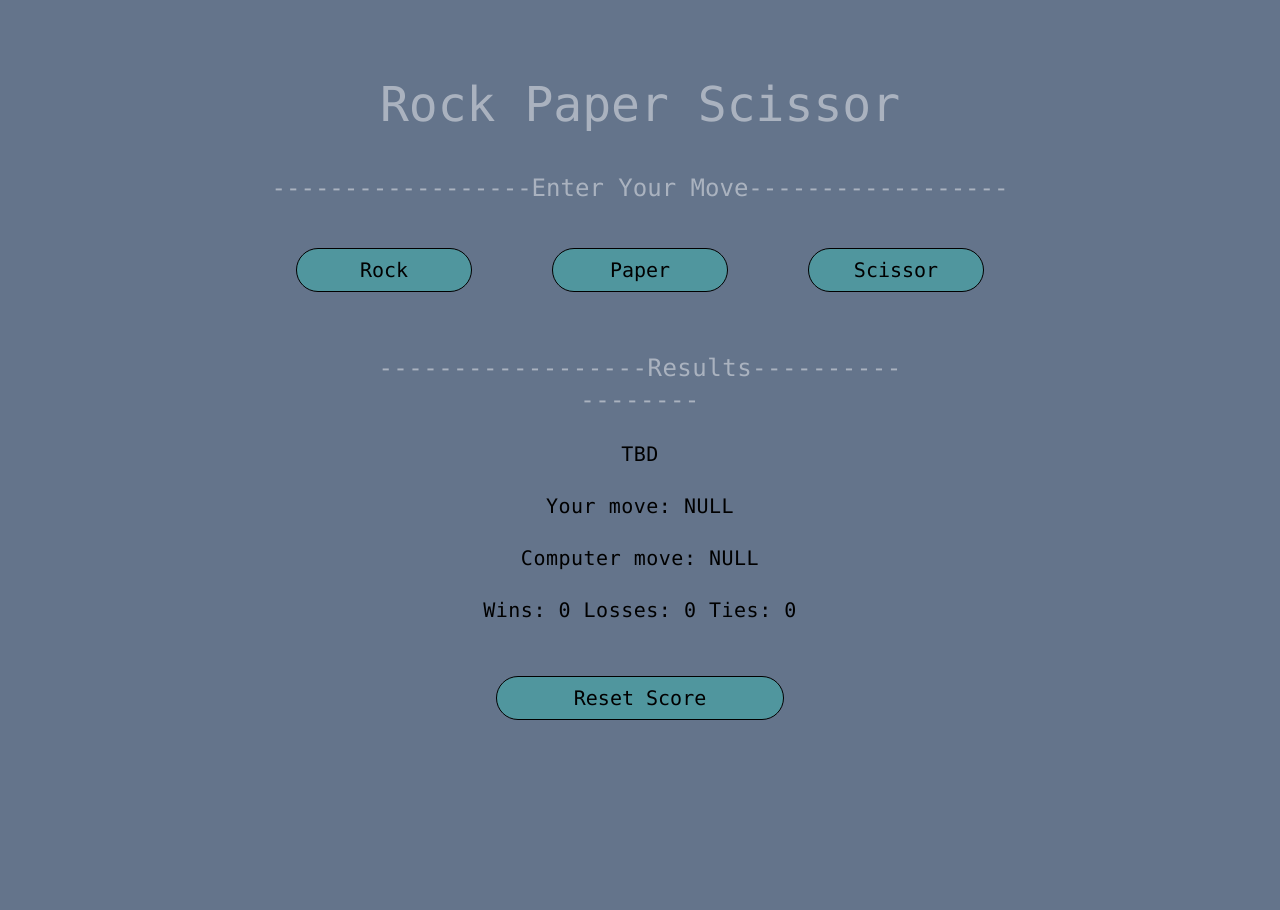
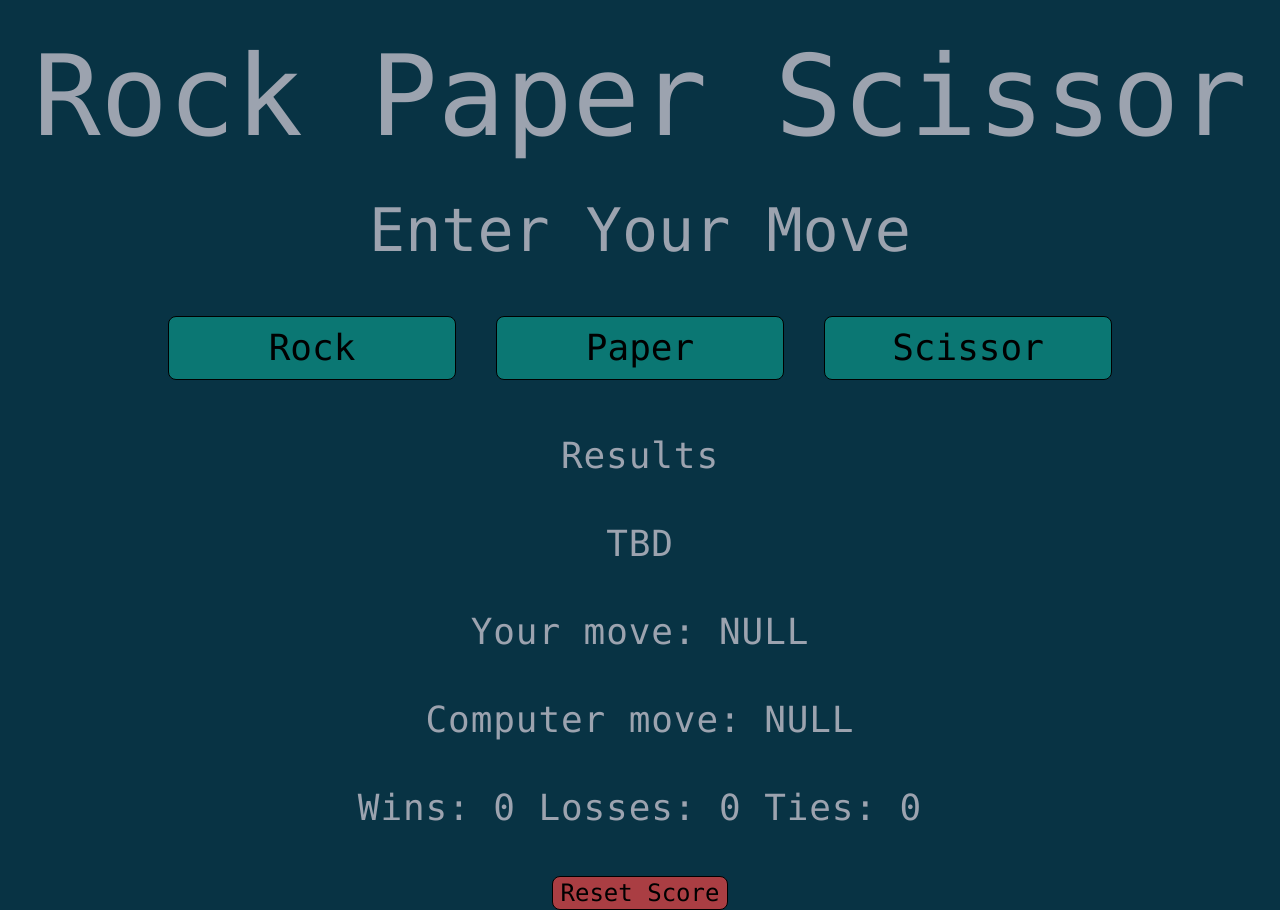
Before and after one commit to shubhbansal44/Rock-Paper-Scissors, a website built with Vite: page index.html in a window 1280 px wide. Before the commit the page ends 800 px from the top, so only its background shows below. Built offline with nearby package versions, Linux system fonts and the light colour scheme.

Commit message:
fixed css

```diff
--- a/index.html
+++ b/index.html
@@ -3,29 +3,31 @@
 <head>
     <meta charset="UTF-8">
     <meta name="viewport" content="width=device-width, initial-scale=1.0">
-    <link rel="stylesheet" href="/css/input.css">
+    <link rel="stylesheet" href="public/css/input.css">
     <link rel="stylesheet" href="public/css/style.css">
     <title>Rock-Paper-Scissor</title>
 </head>
-<body class="m-0 bg-slate-500 overflow-hidden flex flex-col h-screen items-center justify-center font-mono">
-    <p class="text-5xl text-white opacity-45">Rock Paper Scissor</p>
-    <p class="text-2xl text-white opacity-45 mt-11">------------------Enter Your Move------------------</p>
-    <div class="flex flex-row p-12 pt-1 pb-4">
-        <button class="js-rock m-10 h-11 w-44 text-xl border border-black bg-teal-400 rounded-full hover:shadow-lg bg-opacity-35"
-        onclick="prs_game('rock');">Rock</button>
-        <button class="js-paper m-10 h-11 w-44 text-xl border border-black bg-teal-400 rounded-full hover:shadow-lg bg-opacity-35"
-        onclick="prs_game('paper');">Paper</button>
-        <button class="js-scissor m-10 h-11 w-44 text-xl border border-black bg-teal-400 rounded-full hover:shadow-lg bg-opacity-35"
-        onclick="prs_game('scissor');">Scissor</button>
+<body class="m-0 p-0 overflow-x-hidden bg-cyan-950 h-screen w-screen flex">
+    <div class="h-screen w-full flex flex-col items-center font-mono text-gray-400">
+        <span class="text-4xl mt-4 md:text-7xl md:mt-8 lg:text-[7rem] lg:mt-10">Rock Paper Scissor</span>
+        <span class="text-2xl md:text-5xl lg:text-6xl mt-6 md:mt-10 lg:mt-12">Enter Your Move</span>
+        <div class="flex flex-col lg:flex-row gap-6 md:gap-10 mt-8 md:mt-10 lg:mt-14 text-black text-2xl md:text-3xl lg:text-4xl">
+            <button class="js-rock h-11 w-44 md:h-16 md:w-72 border border-black bg-teal-600 bg-opacity-70 hover:bg-opacity-80 rounded-md md:rounded-lg hover:shadow-md"
+            onclick="prs_game('rock');">Rock</button>
+            <button class="js-paper h-11 w-44 md:h-16 md:w-72 border border-black bg-teal-600 bg-opacity-70 hover:bg-opacity-80 rounded-md md:rounded-lg hover:shadow-md"
+            onclick="prs_game('paper');">Paper</button>
+            <button class="js-scissor h-11 w-44 md:h-16 md:w-72 border border-black bg-teal-600 bg-opacity-70 hover:bg-opacity-80 rounded-md md:rounded-lg hover:shadow-md"
+            onclick="prs_game('scissor');">Scissor</button>
+        </div>
+        <div class="flex flex-col text-xl tracking-wide text-center mt-6 md:mt-10 lg:mt-14 md:text-3xl lg:text-4xl gap-4 md:gap-8 lg:gap-12">
+            <span>Results</span>
+            <span class="js-results">TBD</span>
+            <span class="js-pmove">Your move: NULL</span>
+            <span class="js-cmove">Computer move: NULL</span>
+            <span class="js-score">Wins: 0 Losses: 0 Ties: 0</span>
+        </div>
+        <button class="js-reset w-28 h-7 border-black border mt-4 md:mt-8 lg:mt-12 rounded-md md:rounded-lg md:text-2xl md:h-11 md:w-44 text-black bg-red-500 bg-opacity-70 hover:bg-opacity-80 hover:shadow-md" onclick="reset();">Reset Score</button>
     </div>
-    <div class="flex flex-col p-12 pt-0 text-xl space-y-4 tracking-wide w-1/2 text-center">
-        <p class="p-1 text-2xl text-white opacity-45 text-center">------------------Results------------------</p>
-        <p class="js-results p-1">TBD</p>
-        <p class="js-pmove p-1">Your move: NULL</p>
-        <p class="js-cmove p-1">Computer move: NULL</p>
-        <p class="js-score p-1">Wins: 0 Losses: 0 Ties: 0</p>
-    </div>
-    <button class="js-reset h-11 w-72 text-xl border border-black bg-teal-400 rounded-full hover:shadow-lg bg-opacity-35" onclick="reset();">Reset Score</button>
     <script src="script.js" defer></script>
 </body>
 </html>
--- a/public/css/input.css
+++ b/public/css/input.css
@@ -1,6 +1,3 @@
 @tailwind base;
 @tailwind components;
 @tailwind utilities;
-.pressed{
-    @apply bg-teal-600 bg-opacity-35
-}
--- a/script.js
+++ b/script.js
@@ -9,23 +9,6 @@ let score = JSON.parse(localStorage.getItem('score')) || {
 const res=document.querySelector('.js-results'),pm=document.querySelector('.js-pmove'),cm=document.querySelector('.js-cmove'),sc=document.querySelector('.js-score'),rock=document.querySelector('.js-rock'),paper=document.querySelector('.js-paper'),scissor=document.querySelector('.js-scissor'),rset=document.querySelector('.js-reset');
 
 function prs_game(pmove) {
-    if(pmove==='paper') {
-        paper.classList.add('pressed');
-        rock.classList.remove('pressed');
-        scissor.classList.remove('pressed');
-        rset.classList.remove('pressed');
-    } else if(pmove==='rock') {
-        rock.classList.add('pressed');
-        paper.classList.remove('pressed');
-        scissor.classList.remove('pressed');
-        rset.classList.remove('pressed');
-    } else {
-        scissor.classList.add('pressed');
-        rock.classList.remove('pressed');
-        paper.classList.remove('pressed');
-        rset.classList.remove('pressed');
-    }
-
     let cmove;
     let a = Math.random();
 
@@ -66,10 +49,6 @@ function prs_game(pmove) {
 
 function reset () {
     localStorage.removeItem('score');
-    rset.classList.add('pressed');
-    rock.classList.remove('pressed');
-    scissor.classList.remove('pressed');
-    paper.classList.remove('pressed');
     score = {
         'wins': 0,
         'losses': 0,
```
Also changed, not shown: public/css/style.css.
